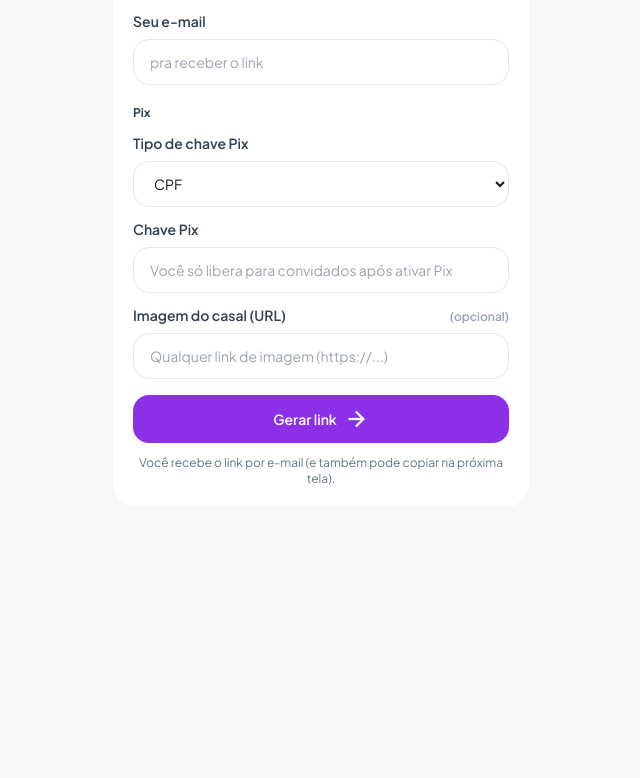
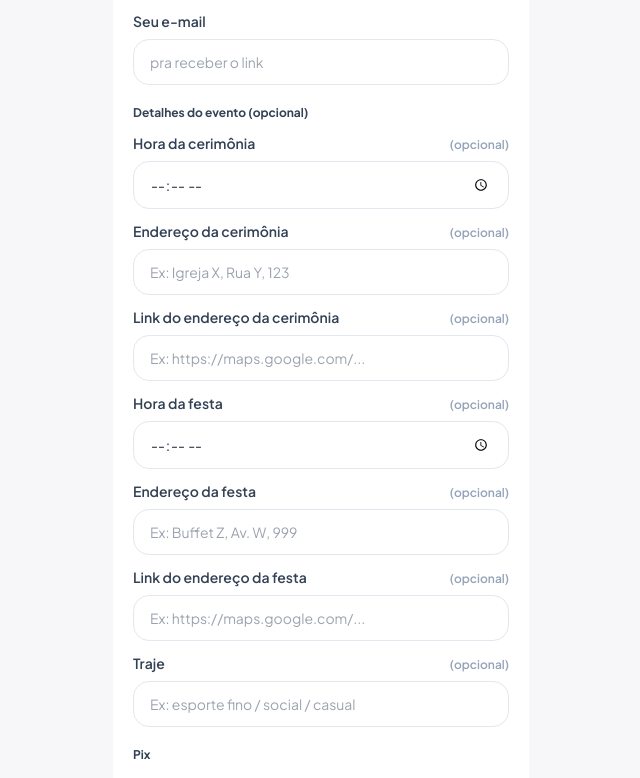
Before and after one commit to willjrcom/wedding-gift, a Next.js app: page /criar in a window 1280 px wide. Shown: the part 442-1220 px from the top of the page, without its empty margins (319-959 px from the left). Before the commit the page ends 1061 px from the top, so only its background shows below. Built offline with nearby package versions, Linux system fonts and the light colour scheme.

Commit message:
feat: new fields

```diff
--- a/app/api/list/create/route.ts
+++ b/app/api/list/create/route.ts
@@ -14,7 +14,16 @@
       pixType: String(body.pixType || '').trim(),
       pixKey: String(body.pixKey || '').trim(),
       imageUrl: String(body.imageUrl || '').trim(),
-      email: String(body.email || '').trim()
+      email: String(body.email || '').trim(),
+
+      // opcionais (informações do evento)
+      ceremonyAddress: String(body.ceremonyAddress || '').trim(),
+      partyAddress: String(body.partyAddress || '').trim(),
+      ceremonyMapUrl: String(body.ceremonyMapUrl || '').trim(),
+      partyMapUrl: String(body.partyMapUrl || '').trim(),
+      dressCode: String(body.dressCode || '').trim(),
+      ceremonyTime: String(body.ceremonyTime || '').trim(),
+      partyTime: String(body.partyTime || '').trim()
     }
 
     // Validações (na ordem solicitada)
--- a/app/api/list/resolve/route.ts
+++ b/app/api/list/resolve/route.ts
@@ -24,6 +24,16 @@
         weddingDate: list.data.weddingDate,
         description: list.data.description,
         imageUrl: list.data.imageUrl,
+
+        // opcionais (informações do evento)
+        ceremonyAddress: list.data.ceremonyAddress || '',
+        partyAddress: list.data.partyAddress || '',
+        ceremonyMapUrl: list.data.ceremonyMapUrl || '',
+        partyMapUrl: list.data.partyMapUrl || '',
+        dressCode: list.data.dressCode || '',
+        ceremonyTime: list.data.ceremonyTime || '',
+        partyTime: list.data.partyTime || '',
+
         // só libera após pagamento
         pixType: list.paid ? list.data.pixType : '',
         pixKey: list.paid ? list.data.pixKey : ''
--- a/app/criar/page.tsx
+++ b/app/criar/page.tsx
@@ -27,7 +27,16 @@
     pixType: 'CPF',
     pixKey: '',
     imageUrl: '',
-    email: ''
+    email: '',
+
+    // opcionais (informações do evento)
+    ceremonyAddress: '',
+    ceremonyMapUrl: '',
+    ceremonyTime: '',
+    partyAddress: '',
+    partyMapUrl: '',
+    partyTime: '',
+    dressCode: ''
   })
 
   const set = (k: string, v: string) => setForm(s => ({ ...s, [k]: v }))
@@ -73,7 +82,7 @@
           </div>
 
           <div className="mt-4 grid gap-3">
-            <InputField label="Nome do casal" placeholder="Ex: Will e Duda" value={form.coupleName} onChange={v => set('coupleName', v)} />
+            <InputField label="Nome do casal" placeholder="Ex: João e Maria" value={form.coupleName} onChange={v => set('coupleName', v)} />
             <InputField label="Data do casamento" type="date" value={form.weddingDate} onChange={v => set('weddingDate', v)} />
             <InputField
               label="Mensagem"
@@ -88,6 +97,55 @@
               value={form.email}
               onChange={v => set('email', v)}
               required
+            />
+
+            <div className="mt-2 text-xs font-bold text-slate-700">Detalhes do evento (opcional)</div>
+
+            <InputField
+              label="Hora da cerimônia"
+              type="time"
+              value={form.ceremonyTime}
+              onChange={v => set('ceremonyTime', v)}
+            />
+            <InputField
+              label="Endereço da cerimônia"
+              placeholder="Ex: Igreja X, Rua Y, 123"
+              value={form.ceremonyAddress}
+              onChange={v => set('ceremonyAddress', v)}
+            />
+            <InputField
+              label="Link do endereço da cerimônia"
+              type="url"
+              placeholder="Ex: https://maps.google.com/..."
+              value={form.ceremonyMapUrl}
+              onChange={v => set('ceremonyMapUrl', v)}
+            />
+
+            <InputField
+              label="Hora da festa"
+              type="time"
+              value={form.partyTime}
+              onChange={v => set('partyTime', v)}
+            />
+            <InputField
+              label="Endereço da festa"
+              placeholder="Ex: Buffet Z, Av. W, 999"
+              value={form.partyAddress}
+              onChange={v => set('partyAddress', v)}
+            />
+            <InputField
+              label="Link do endereço da festa"
+              type="url"
+              placeholder="Ex: https://maps.google.com/..."
+              value={form.partyMapUrl}
+              onChange={v => set('partyMapUrl', v)}
+            />
+
+            <InputField
+              label="Traje"
+              placeholder="Ex: esporte fino / social / casual"
+              value={form.dressCode}
+              onChange={v => set('dressCode', v)}
             />
 
             <div className="mt-2 text-xs font-bold text-slate-700">Pix</div>
--- a/app/perfil/perfil-client.tsx
+++ b/app/perfil/perfil-client.tsx
@@ -13,6 +13,15 @@
   imageUrl: string
   pixType?: string
   pixKey?: string
+
+  // opcionais (informações do evento)
+  ceremonyAddress?: string
+  partyAddress?: string
+  ceremonyMapUrl?: string
+  partyMapUrl?: string
+  dressCode?: string
+  ceremonyTime?: string
+  partyTime?: string
 }
 
 const FALLBACK_AVATAR =
@@ -58,6 +67,17 @@
     url.searchParams.set('t', t)
     return url.toString()
   }, [t])
+
+  const weddingWhen = couple.ceremonyTime ? `${couple.weddingDate} às ${couple.ceremonyTime}` : couple.weddingDate
+  const hasEventDetails =
+    !!(
+      couple.ceremonyAddress ||
+      couple.partyAddress ||
+      couple.ceremonyMapUrl ||
+      couple.partyMapUrl ||
+      couple.dressCode ||
+      couple.partyTime
+    )
 
   const copy = async (text: string) => {
     try {
@@ -137,10 +157,58 @@
 
             <div className="min-w-0">
               <div className="truncate text-base font-extrabold text-slate-900">{couple.coupleName}</div>
-              <div className="mt-0.5 text-xs font-semibold text-slate-500">{couple.weddingDate}</div>
+              <div className="mt-0.5 text-xs font-semibold text-slate-500">Data do casamento: {weddingWhen}</div>
               <div className="mt-2 line-clamp-2 text-sm text-slate-600">{couple.description}</div>
+
+              {couple.dressCode ? (
+                <div className="mt-2 text-xs font-medium text-slate-600">
+                  Traje: <span className="font-semibold text-slate-700">{couple.dressCode}</span>
+                </div>
+              ) : null}
             </div>
           </div>
+
+          {hasEventDetails ? (
+            <div className="mt-4 rounded-2xl bg-slate-50 p-4">
+              <div className="text-xs font-bold text-slate-700">Detalhes do evento</div>
+
+              {couple.ceremonyAddress || couple.ceremonyTime || couple.ceremonyMapUrl ? (
+                <div className="mt-2 text-xs text-slate-700">
+                  <div className="font-semibold text-slate-800">Cerimônia</div>
+                  {couple.ceremonyTime ? <div>Hora: {couple.ceremonyTime}</div> : null}
+                  {couple.ceremonyAddress ? <div>Endereço: {couple.ceremonyAddress}</div> : null}
+                  {couple.ceremonyMapUrl ? (
+                    <a
+                      href={couple.ceremonyMapUrl}
+                      target="_blank"
+                      rel="noreferrer"
+                      className="mt-1 inline-block font-semibold text-primary"
+                    >
+                      Abrir no mapa
+                    </a>
+                  ) : null}
+                </div>
+              ) : null}
+
+              {couple.partyAddress || couple.partyTime || couple.partyMapUrl ? (
+                <div className="mt-3 text-xs text-slate-700">
+                  <div className="font-semibold text-slate-800">Festa</div>
+                  {couple.partyTime ? <div>Hora: {couple.partyTime}</div> : null}
+                  {couple.partyAddress ? <div>Endereço: {couple.partyAddress}</div> : null}
+                  {couple.partyMapUrl ? (
+                    <a
+                      href={couple.partyMapUrl}
+                      target="_blank"
+                      rel="noreferrer"
+                      className="mt-1 inline-block font-semibold text-primary"
+                    >
+                      Abrir no mapa
+                    </a>
+                  ) : null}
+                </div>
+              ) : null}
+            </div>
+          ) : null}
 
           <div className="mt-4 grid gap-3">
             <div className={"rounded-2xl px-4 py-3 text-xs font-semibold " + (paid ? "bg-emerald-50 text-emerald-700" : "bg-amber-50 text-amber-800")}>
```
Also changed, not shown: app/c/casal-client.tsx (+9 -0 lines), app/lib/store.ts (+9 -0 lines), tsconfig.json (+9 -3 lines), next-env.d.ts.
